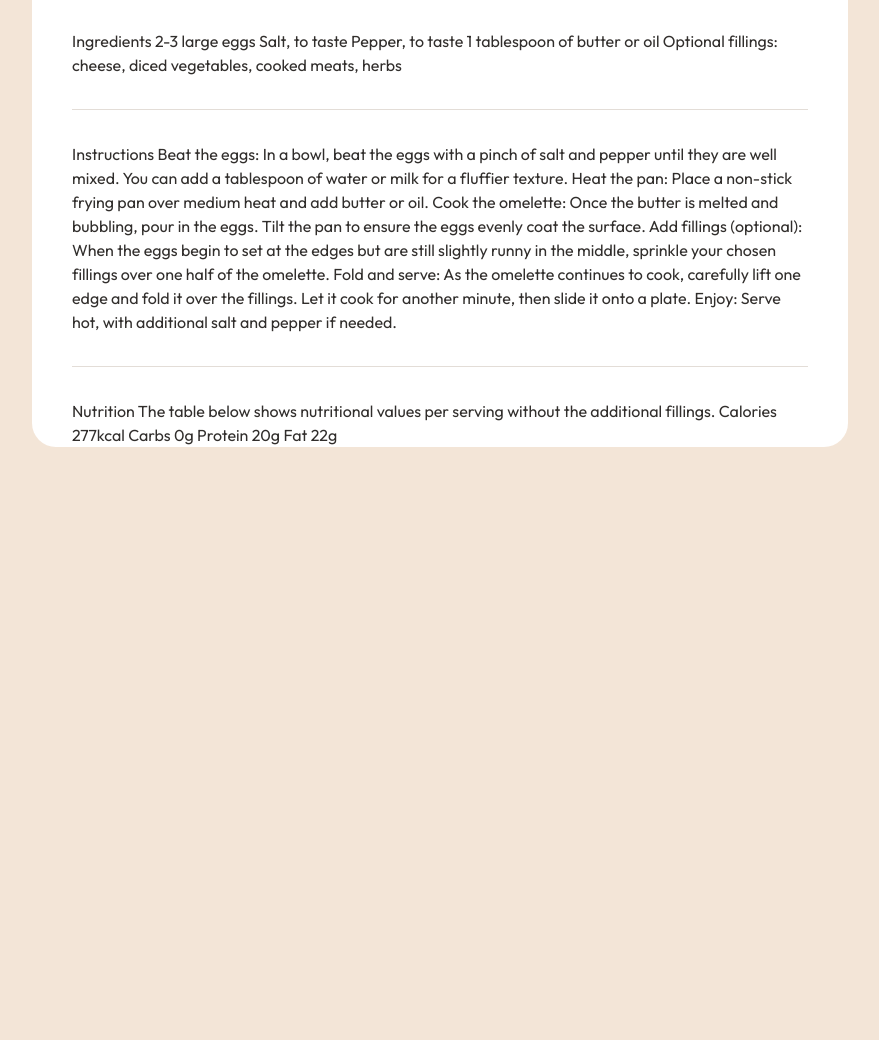
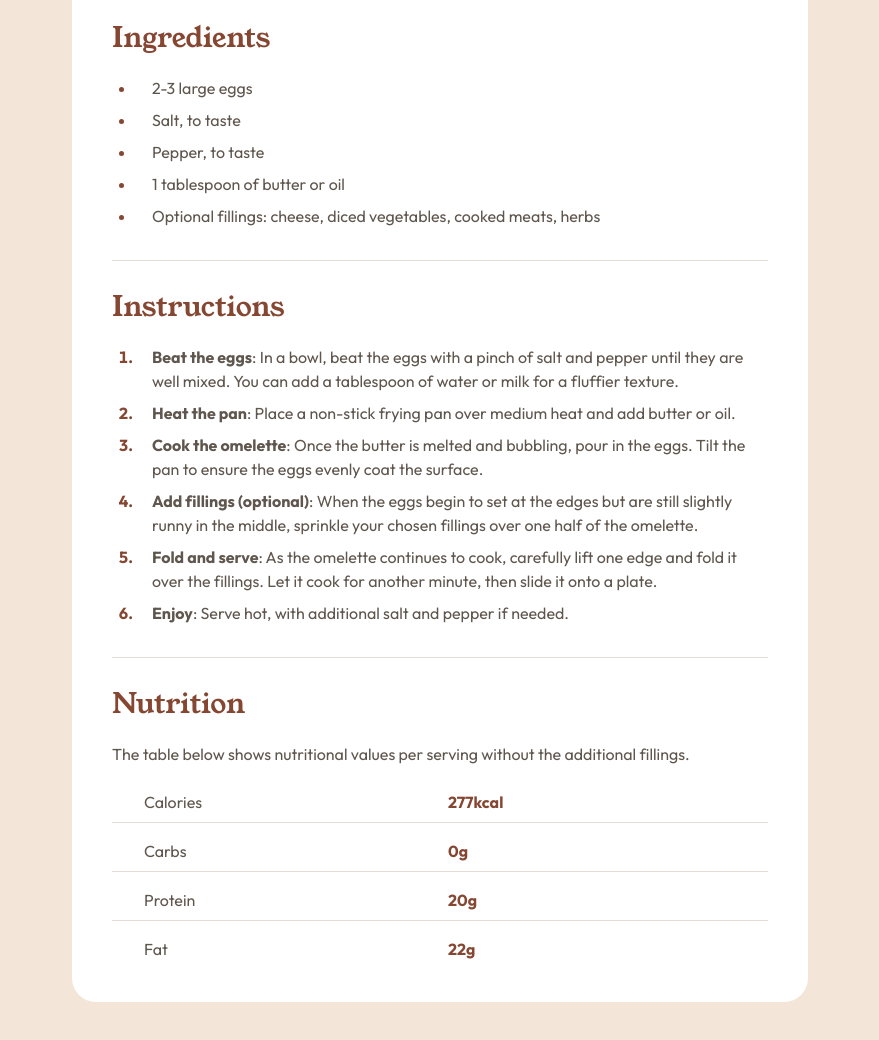
Before and after one commit to jefflangtech/recipe-card, a plain HTML site: page index.html in a window 1280 px wide. Shown: the part 832-1872 px from the top of the page, without its empty margins (200-1079 px from the left). Before the commit the page ends 1279 px from the top, so only its background shows below. Drawn offline with Linux system fonts and the light colour scheme.

Commit message:
Complete content, finished styling desktop

```diff
--- a/index.html
+++ b/index.html
@@ -14,18 +14,23 @@
   <!-- Favicons -->
    <link rel="shortcut icon" href="./public/images/jlt-favicon-v4.png" type="image/png">
 
+  <!-- Fonts -->
+  <link rel="preload" href="./public/fonts/young-serif/YoungSerif-Regular.ttf" as="font" type="font/ttf" crossorigin="anonymous">
+  <link rel="preload" href="./public/fonts/outfit/Outfit-VariableFont_wght.ttf" as="font" type="font/ttf" crossorigin="anonymous">
+
   <!-- CSS -->
   <link rel="stylesheet" href="./public/css/reset.css">
   <link rel="stylesheet" href="./public/css/index.css">
-
-  <!-- Fonts -->
-  <link rel="preload" href="./public/fonts/young-serif/YoungSerif-Regular.ttf" as="font" type="font/ttf" crossorigin="anonymous">
-  <link rel="preload" href="./public/fonts/outfit/Outfit-VariableFont_wght.ttf" as="font" type="font/ttf" crossorigin="anonymous">
 
   <!-- Robots -->
   <meta name="robots" content="index,follow">
 </head>
 <body>
+  <div class="desktop-overlay" hidden>
+    <picture id="desktop-overlay">
+      <img src="./public/images/desktop-overlay.jpg" alt="none">
+    </picture>
+  </div>
 
   <main>
     <div class="hero-img-container border-rad">
@@ -33,10 +38,12 @@
         <img src="./public/images/image-omelette.jpeg" alt="Omelette served on a plate">
       </picture>
     </div>
+
     <div>
       <h1 class="text-1">Simple Omelette Recipe</h1>
       <p><b>An easy and quick dish, perfect for any meal.</b> This classic omelette combines beaten eggs cooked to perfection, optionally filled with your choice of cheese, vegetables, or meats.</p>
     </div>
+
     <section class="border-rad card-accent">
       <h2>Preparation time</h2>
       <ul>
@@ -45,55 +52,56 @@
         <li><span class="bold">Cooking</span>: 5 minutes</li>
       </ul>
     </section>
-  <section>
-    Ingredients
 
-    2-3 large eggs
-    Salt, to taste
-    Pepper, to taste
-    1 tablespoon of butter or oil
-    Optional fillings: cheese, diced vegetables, cooked meats, herbs
+    <section class="card-content">
+      <h2>Ingredients</h2>
+      <ul>
+        <li>2-3 large eggs</li>
+        <li>Salt, to taste</li>
+        <li>Pepper, to taste</li>
+        <li>1 tablespoon of butter or oil</li>
+        <li>Optional fillings: cheese, diced vegetables, cooked meats, herbs</li>
+      </ul>
     </section>
     <div class="line-divider"></div>
-  <section>
-    Instructions
 
-    Beat the eggs: In a bowl, beat the eggs with a pinch of salt and pepper until they are well mixed.
-    You can add a tablespoon of water or milk for a fluffier texture.
-
-    Heat the pan: Place a non-stick frying pan over medium heat and add butter or oil.
-
-    Cook the omelette: Once the butter is melted and bubbling, pour in the eggs. Tilt the pan to ensure
-    the eggs evenly coat the surface.
-
-    Add fillings (optional): When the eggs begin to set at the edges but are still slightly runny in the
-    middle, sprinkle your chosen fillings over one half of the omelette.
-
-    Fold and serve: As the omelette continues to cook, carefully lift one edge and fold it over the
-    fillings. Let it cook for another minute, then slide it onto a plate.
-
-    Enjoy: Serve hot, with additional salt and pepper if needed.
+    <section class="card-content">
+      <h2>Instructions</h2>
+      <ol>
+        <li><span class="bold">Beat the eggs</span>: In a bowl, beat the eggs with a pinch of salt and pepper until they are well mixed. You can add a tablespoon of water or milk for a fluffier texture.</li>
+        <li><span class="bold">Heat the pan</span>: Place a non-stick frying pan over medium heat and add butter or oil.</li>
+        <li><span class="bold">Cook the omelette</span>: Once the butter is melted and bubbling, pour in the eggs. Tilt the pan to ensure the eggs evenly coat the surface.</li>
+        <li><span class="bold">Add fillings (optional)</span>: When the eggs begin to set at the edges but are still slightly runny in the middle, sprinkle your chosen fillings over one half of the omelette.</li>
+        <li><span class="bold">Fold and serve</span>: As the omelette continues to cook, carefully lift one edge and fold it over the fillings. Let it cook for another minute, then slide it onto a plate.</li>
+        <li><span class="bold">Enjoy</span>: Serve hot, with additional salt and pepper if needed.</li>
+      </ol>
     </section>
     <div class="line-divider"></div>
-  <section>
-    Nutrition
 
-    The table below shows nutritional values per serving without the additional fillings.
+    <section class="card-content">
+      <h2>Nutrition</h2>
+      <table>
+        <caption>The table below shows nutritional values per serving without the additional fillings.</caption>
+        <tr>
+          <th scope="row">Calories</th>
+          <td>277kcal</td>
+        </tr>
+        <tr>
+          <th scope="row">Carbs</th>
+          <td>0g</td>
+        </tr>
+        <tr>
+          <th scope="row">Protein</th>
+          <td>20g</td>
+        </tr>
+        <tr>
+          <th scope="row">Fat</th>
+          <td>22g</td>
+        </tr>
+      </table>
+    </section>
 
-    Calories
-    277kcal
-
-    Carbs
-    0g
-
-    Protein
-    20g
-
-    Fat
-    22g
-  </section>
   </main>
-
  <script src="./public/js/index.js"></script>
 </body>
 </html>
--- a/public/css/index.css
+++ b/public/css/index.css
@@ -37,16 +37,22 @@ ol,
 ul {
   margin: 0;
 }
+th {
+  font-weight: normal;
+}
 
-/*
- * Testing
- */
-main > * {
-  /* outline: 1px solid red; */
+/* Overlays */
+.desktop-overlay {
+  position: absolute;
+  top: 0;
+  left: 0;
+  z-index: 500;
+  opacity: 0.5;
 }
-/*
- * End Testing
- */
+#desktop-overlay {
+  width: 1440px;
+  height: 1956px;
+}
 
 /* Utility classes */
 .text-1 {
@@ -59,6 +65,7 @@ main > * {
 
 .text-2 {
   font-family: var(--font-1);
+  font-weight: normal;
   font-size: 3.5rem;
   line-height: 100%;
   letter-spacing: 0px;
@@ -91,7 +98,7 @@ main > * {
 body {
   font-size: 2rem;
   font-family: var(--font-2);
-  color: var(--stone-900);
+  color: var(--stone-600);
   background-color: var(--stone-100);
   width: 100%;
 }
@@ -101,14 +108,14 @@ main {
   display: grid;
   grid-template-columns:
     [start-left] 5rem
-    [start-col] 736px [end-col]
+    [start-col] 656px [end-col]
     5rem [end-right];
   grid-template-rows: repeat(auto-fit, minmax(100px, auto));
   row-gap: 4rem;
   width:max-content;
   margin-inline: auto;
-  margin-top: 16rem;
-  padding-top: 5rem;
+  margin-block: 16rem;
+  padding-block: 5rem;
   border-radius: 3rem;
   overflow: hidden;
 }
@@ -116,6 +123,11 @@ main {
 main > * {
   grid-column: start-col / end-col;
   grid-row: auto;
+}
+
+h1 {
+  padding-top: 1rem;
+  margin-bottom: 3rem;
 }
 
 .line-divider {
@@ -135,8 +147,11 @@ main > * {
     letter-spacing: 0px;
     margin-bottom: 2rem;
   }
+  & ul {
+    padding-inline-start: 3rem;
+  }
   & li {
-    padding-left: 3rem;
+    padding-left: 2rem;
   }
   & li::marker {
     color: var(--rose-800);
@@ -145,3 +160,55 @@ main > * {
     margin-bottom: 1rem;
   }
 }
+
+.card-content {
+  & h2 {
+    color: var(--brown-800);
+    font-family: var(--font-1);
+    font-size: 3.5rem;
+    font-weight: normal;
+    line-height: 100%;
+    letter-spacing: 0px;
+    margin-bottom: 3rem;
+  }
+  & :is(ul, ol) {
+    padding-inline-start: 3rem;
+  }
+  & li {
+    padding-left: 2rem;
+  }
+  & li::marker {
+    color: var(--brown-800);
+    font-weight: 700;
+  }
+  & li:nth-last-child(n+2) {
+    margin-bottom: 1rem;
+  }
+  & table {
+    table-layout: fixed;
+    width: 100%;
+    text-align: left;
+    border-collapse: collapse;
+  }
+  & caption {
+    text-align: left;
+    margin-bottom: 2rem;
+  }
+  & th[scope="row"] {
+    padding-left: 4rem;
+    width: 40rem;
+  }
+  & td {
+    color: var(--brown-800);
+    font-weight: 700;
+    padding-left: 2rem;
+    padding-right: 4rem;
+  }
+  & tr:nth-last-child(n+2) :is(th, td) {
+    padding-block: 1rem;
+    border-bottom: 1px solid var(--stone-150);
+  }
+  & tr:nth-child(n+2) :is(th, td) {
+    padding-top: 2rem;
+  }
+}
--- a/public/js/index.js
+++ b/public/js/index.js
@@ -0,0 +1,10 @@
+const desktopOverlay = document.getElementsByClassName('desktop-overlay')[0];
+
+document.addEventListener("keydown", (event) => {
+  if (event.ctrlKey && event.shiftKey && event.key.toLowerCase() === 'u') {
+      event.preventDefault();
+      if (desktopOverlay) {
+        desktopOverlay.hidden = !desktopOverlay.hidden;
+      }
+  }
+});
```
Also changed, not shown: public/images/desktop-overlay.jpg (added). Lines whose indentation alone changed are shown as unchanged.
